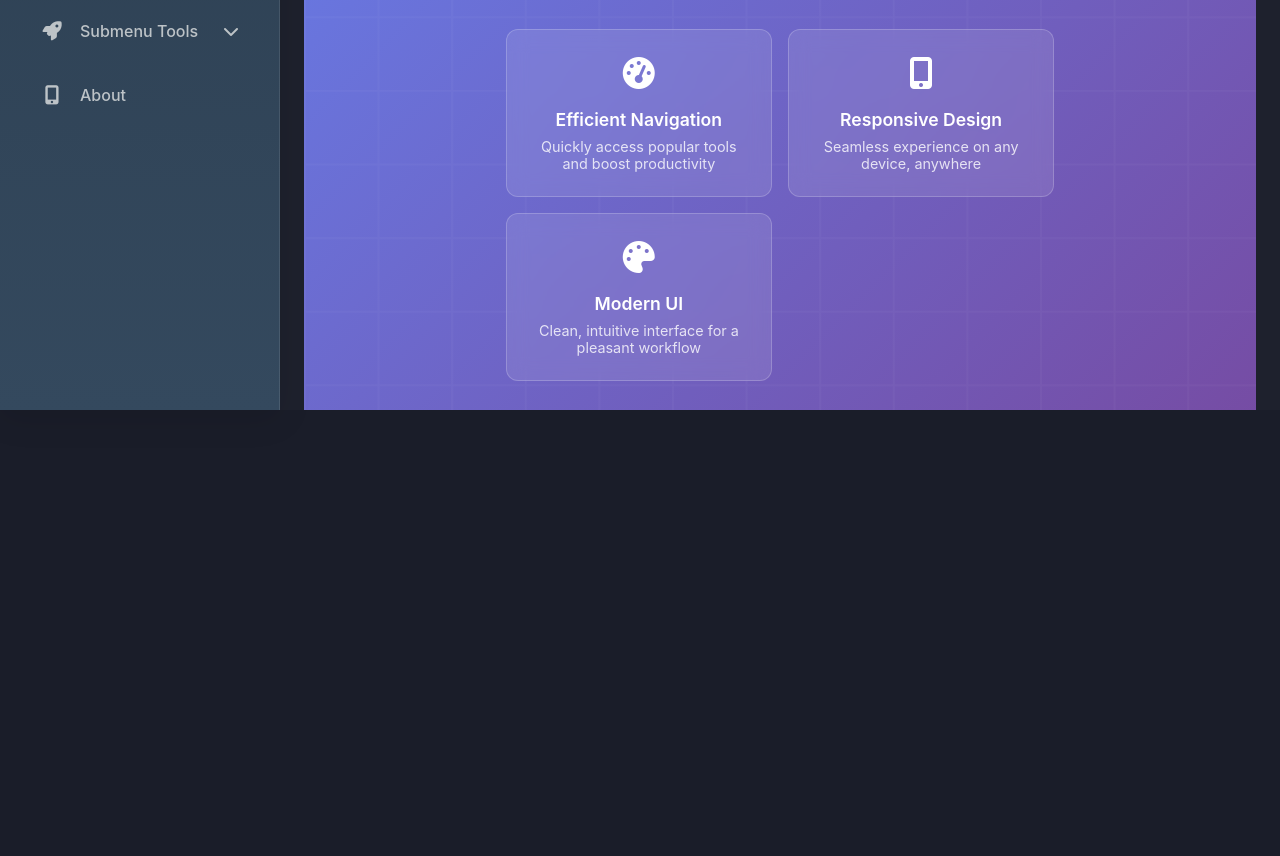
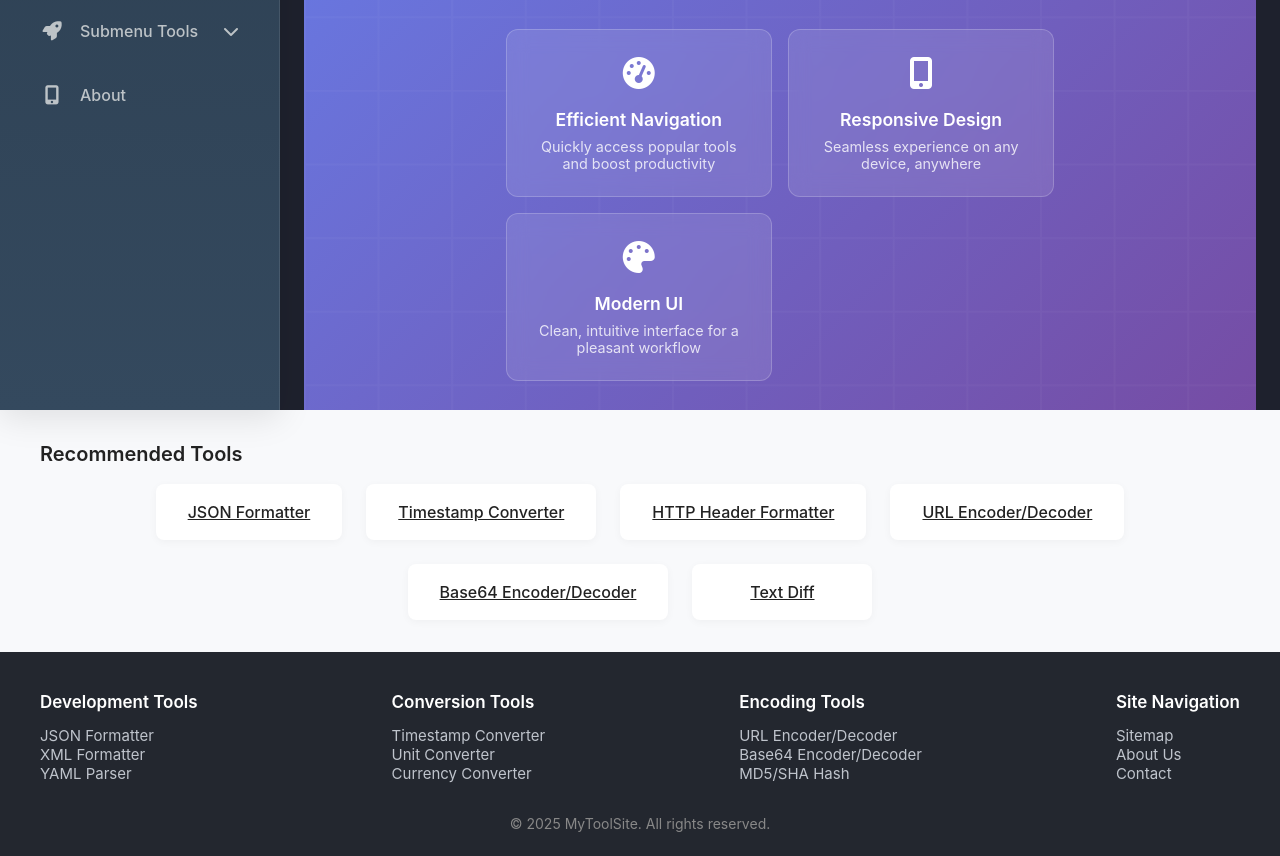
Before and after one commit to pikadoramon/pika-tool.github.io, a plain HTML site: page index.html in a window 1280 px wide. Shown: the part 390-1246 px from the top of the page. Before the commit the page ends 800 px from the top, so only its background shows below. Drawn offline with Linux system fonts and the light colour scheme.

Commit message:
add about.html/compare.html

```diff
--- a/index.html
+++ b/index.html
@@ -24,6 +24,7 @@
   <meta name="twitter:card" content="summary">
   <meta name="twitter:title" content="在线JSON格式化 | Header格式化 | 时间戳转换工具 | Online JSON Formatter">
   <meta name="twitter:description" content="免费在线JSON、Header、时间戳转换工具。Free online JSON, Header, and Timestamp tools.">
+    <meta name="google-site-verification" content="RRlut8pbxeOZYYAzEBZdqa-YuvVcBmvS7e6x2-OSuE4" />
     <meta name="google-site-verification" content="RRlut8pbxeOZYYAzEBZdqa-YuvVcBmvS7e6x2-OSuE4" />
     <link rel="stylesheet" href="https://cdn.staticfile.org/font-awesome/6.4.0/css/all.min.css">
 
@@ -162,6 +163,88 @@ var _hmt = _hmt || [];
             </div>
         </main>
     </div>
+ <!-- 推荐工具区（首页中部/底部） -->
+<section class="recommended-tools" style="padding:32px 0; background:#f8f9fb;">
+  <div style="max-width:1200px; margin:0 auto;">
+    <h2 style="font-size:20px; margin-bottom:18px; color:#222; font-weight:600;">Recommended Tools</h2>
+    <ul style="display:flex; flex-wrap:wrap; gap:24px; list-style:none; padding:0; margin:0; justify-content:center;">
+      <li>
+        <a href="/html/json.html" title="JSON Formatter" style="display:block; background:#fff; border-radius:8px; box-shadow:0 2px 8px rgba(0,0,0,0.04); padding:18px 32px; min-width:180px; text-align:center; color:#222; font-size:16px; font-weight:500; transition:.2s;">
+          JSON Formatter
+        </a>
+      </li>
+      <li>
+        <a href="/html/tool.html?type=timestamp" title="Timestamp Converter" style="display:block; background:#fff; border-radius:8px; box-shadow:0 2px 8px rgba(0,0,0,0.04); padding:18px 32px; min-width:180px; text-align:center; color:#222; font-size:16px; font-weight:500; transition:.2s;">
+          Timestamp Converter
+        </a>
+      </li>
+      <li>
+        <a href="/html/tool.html?type=http-header-parser" title="HTTP Header Formatter" style="display:block; background:#fff; border-radius:8px; box-shadow:0 2px 8px rgba(0,0,0,0.04); padding:18px 32px; min-width:180px; text-align:center; color:#222; font-size:16px; font-weight:500; transition:.2s;">
+          HTTP Header Formatter
+        </a>
+      </li>
+      <li>
+        <a href="/html/tool.html?type=url-encoder" title="URL Encoder/Decoder" style="display:block; background:#fff; border-radius:8px; box-shadow:0 2px 8px rgba(0,0,0,0.04); padding:18px 32px; min-width:180px; text-align:center; color:#222; font-size:16px; font-weight:500; transition:.2s;">
+          URL Encoder/Decoder
+        </a>
+      </li>
+      <li>
+        <a href="/html/tool.html?type=base64-tool" title="Base64 Encoder/Decoder" style="display:block; background:#fff; border-radius:8px; box-shadow:0 2px 8px rgba(0,0,0,0.04); padding:18px 32px; min-width:180px; text-align:center; color:#222; font-size:16px; font-weight:500; transition:.2s;">
+          Base64 Encoder/Decoder
+        </a>
+      </li>
+         <li>
+        <a href="/html/compare.html?type=base64-tool" title="Text Diff" style="display:block; background:#fff; border-radius:8px; box-shadow:0 2px 8px rgba(0,0,0,0.04); padding:18px 32px; min-width:180px; text-align:center; color:#222; font-size:16px; font-weight:500; transition:.2s;">
+          Text Diff
+        </a>
+      </li>
+    </ul>
+  </div>
+</section>
+
+<!-- Footer Navigation Section -->
+<footer style="background:#23272f; color:#fff; padding:40px 0 0 0; font-size:15px;">
+  <div style="max-width:1200px; margin:0 auto; display:flex; flex-wrap:wrap; gap:48px; justify-content:space-between;">
+    <!-- Tool Categories -->
+    <div>
+      <h3 style="font-size:17px; margin-bottom:14px; font-weight:600; color:#fff;">Development Tools</h3>
+      <ul style="list-style:none; padding:0; margin:0;">
+        <li><a href="/html/json.html" style="color:#bfc4cc; text-decoration:none;">JSON Formatter</a></li>
+        <li><a href="/html/tool.html?type=xml-formatter" style="color:#bfc4cc; text-decoration:none;">XML Formatter</a></li>
+        <li><a href="/html/tool.html?type=yaml-parser" style="color:#bfc4cc; text-decoration:none;">YAML Parser</a></li>
+      </ul>
+    </div>
+    <div>
+      <h3 style="font-size:17px; margin-bottom:14px; font-weight:600; color:#fff;">Conversion Tools</h3>
+      <ul style="list-style:none; padding:0; margin:0;">
+        <li><a href="/html/tool.html?type=timestamp-converter" style="color:#bfc4cc; text-decoration:none;">Timestamp Converter</a></li>
+        <li><a href="/html/tool.html?type=unit-converter" style="color:#bfc4cc; text-decoration:none;">Unit Converter</a></li>
+        <li><a href="/html/tool.html?type=currency-converter" style="color:#bfc4cc; text-decoration:none;">Currency Converter</a></li>
+      </ul>
+    </div>
+    <div>
+      <h3 style="font-size:17px; margin-bottom:14px; font-weight:600; color:#fff;">Encoding Tools</h3>
+      <ul style="list-style:none; padding:0; margin:0;">
+        <li><a href="/html/tool.html?type=url-encoder" style="color:#bfc4cc; text-decoration:none;">URL Encoder/Decoder</a></li>
+        <li><a href="/html/tool.html?type=base64-tool" style="color:#bfc4cc; text-decoration:none;">Base64 Encoder/Decoder</a></li>
+        <li><a href="/html/tool.html?type=hash-generator" style="color:#bfc4cc; text-decoration:none;">MD5/SHA Hash</a></li>
+      </ul>
+    </div>
+    <!-- Site Info -->
+    <div>
+      <h3 style="font-size:17px; margin-bottom:14px; font-weight:600; color:#fff;">Site Navigation</h3>
+      <ul style="list-style:none; padding:0; margin:0;">
+        <li><a href="/sitemap.xml" style="color:#bfc4cc; text-decoration:none;">Sitemap</a></li>
+        <li><a href="/html/about.html" style="color:#bfc4cc; text-decoration:none;">About Us</a></li>
+        <li><a href="/html/about.html" style="color:#bfc4cc; text-decoration:none;">Contact</a></li>
+      </ul>
+    </div>
+  </div>
+  <div style="text-align:center; margin-top:32px; color:#888; padding-bottom:24px; font-size:14px;">
+    © 2025 MyToolSite. All rights reserved.
+  </div>
+</footer>
+
 
     <script>
         // DOM elements
```
Also changed, not shown: html/compare.html (+2 -2 lines), html/tool.html (+1 -1 lines).
